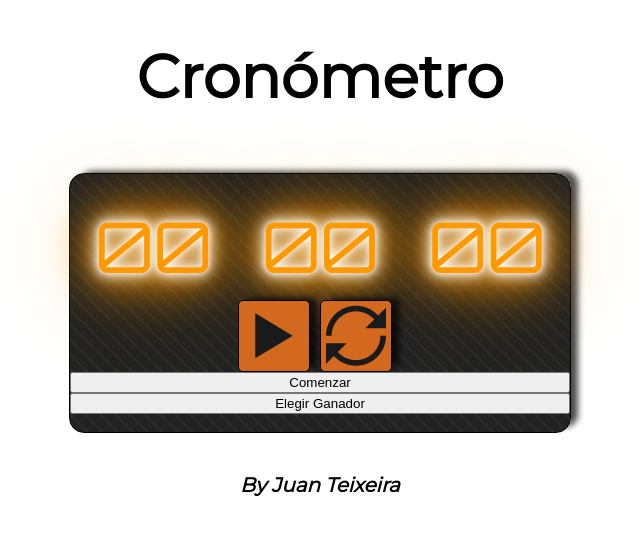
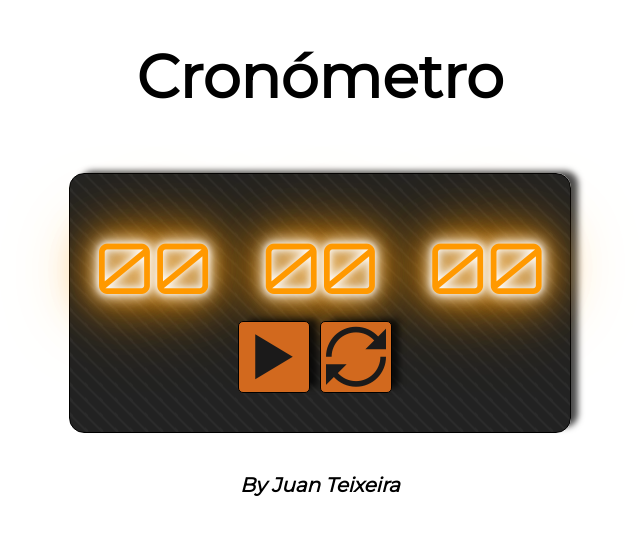
Before and after one commit to JuanTeix/Cronometro, a website: page index.html in a window 1280 px wide. Shown: the whole page, without its empty margins (320-960 px from the left). Drawn offline with Linux system fonts and the light colour scheme; files whose address does not match are found by name.

Commit message:
update index.html

```diff
--- a/index.html
+++ b/index.html
@@ -27,8 +27,6 @@
                 <!-- <div class="stop icon-stop2 btco btcontol"></div> -->
                 <div class="reset icon-loop2  btcontol"></div>
             </div>
-            <button id="start">Comenzar</button>
-            <button id="ganador">Elegir Ganador</button>
         </div>
     </section >
     <section class="ContainerBy">
```
